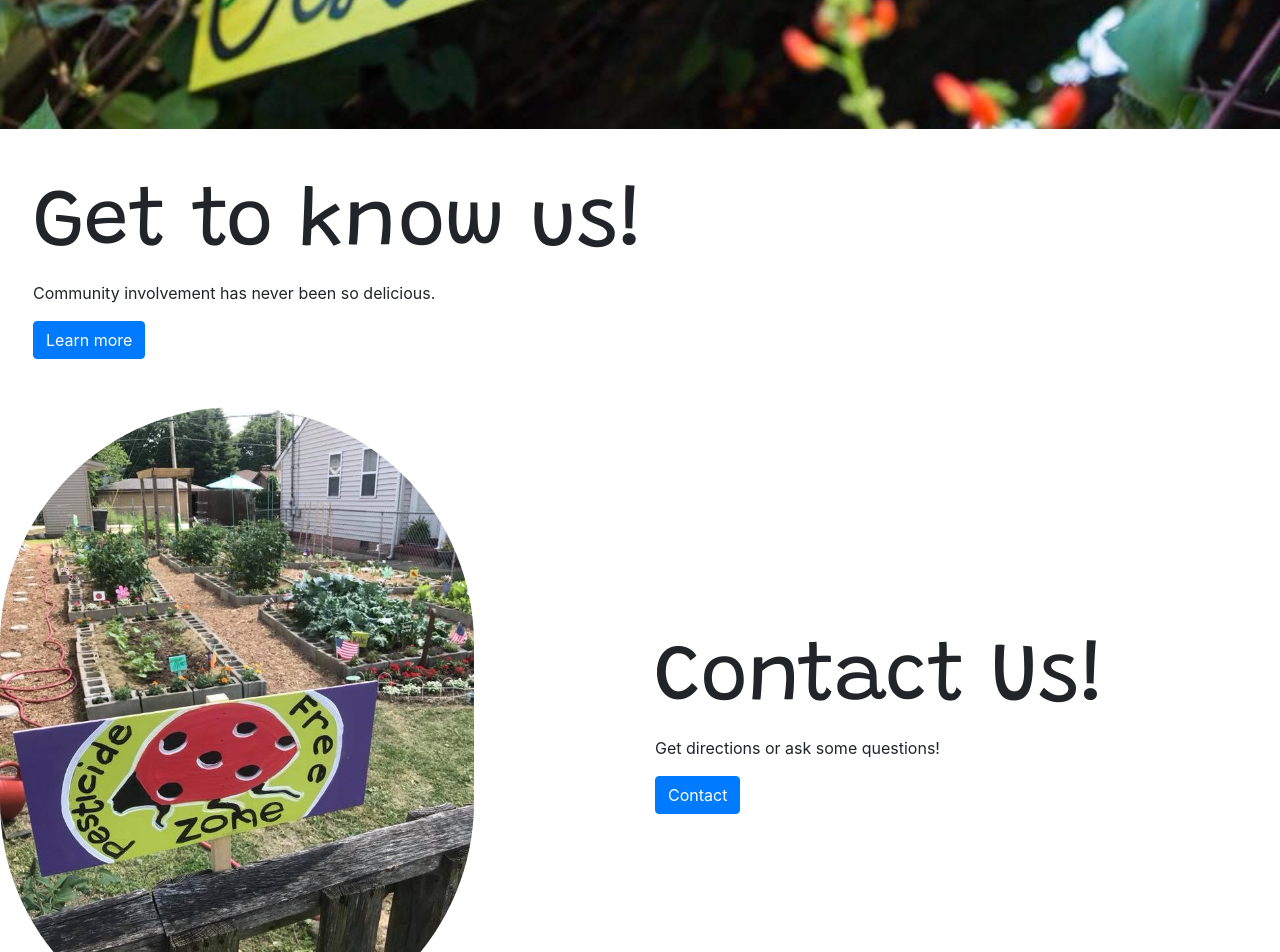
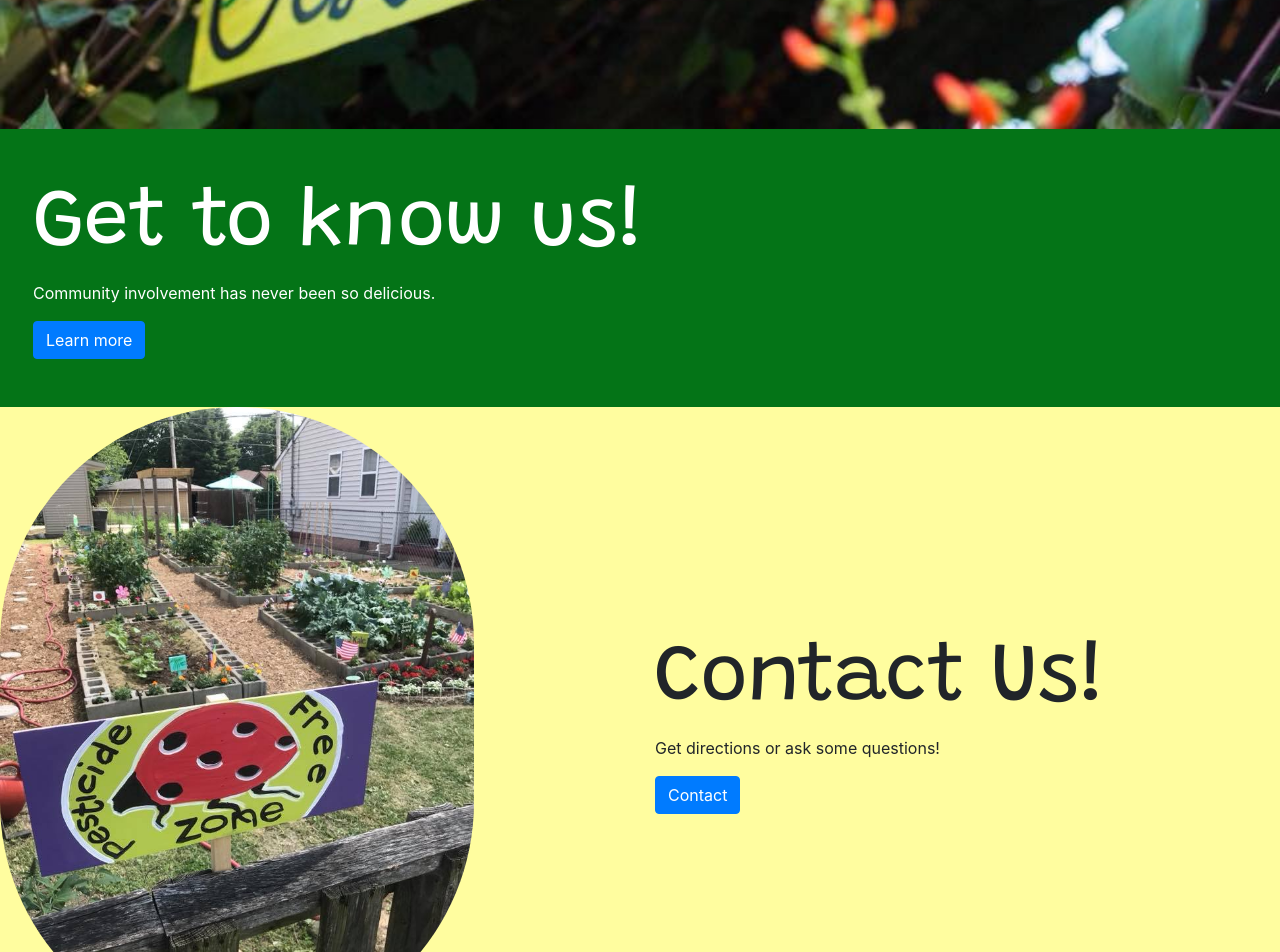
Before and after one commit to josephtittle/FranklinStreetGarden, a website: page index.html in a window 1280 px wide. Shown: the part 1040-1992 px from the top of the page. Drawn offline with nearby package versions, Linux system fonts and the light colour scheme.

Commit message:
brought back color

```diff
--- a/css/styles.css
+++ b/css/styles.css
@@ -104,3 +104,13 @@ width: 100%;
 .carousel {
     border: solid #047417;
 }
+#welcomeLand {
+    background-color: #047417;
+    color: white;
+}
+
+#contactLand,
+  #photoLand
+   {
+      background: #fffd9f;
+  }
```
